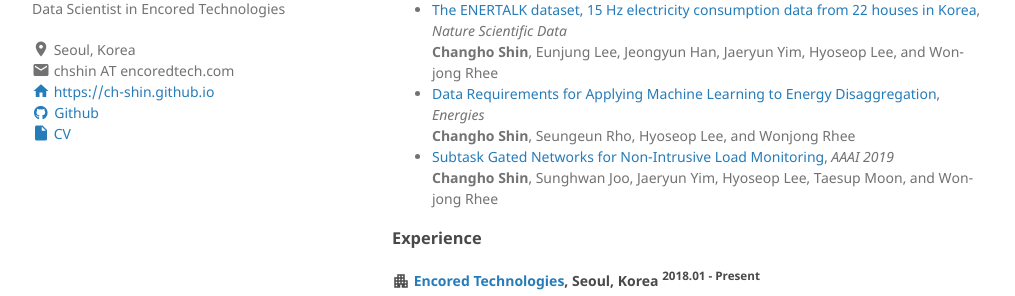
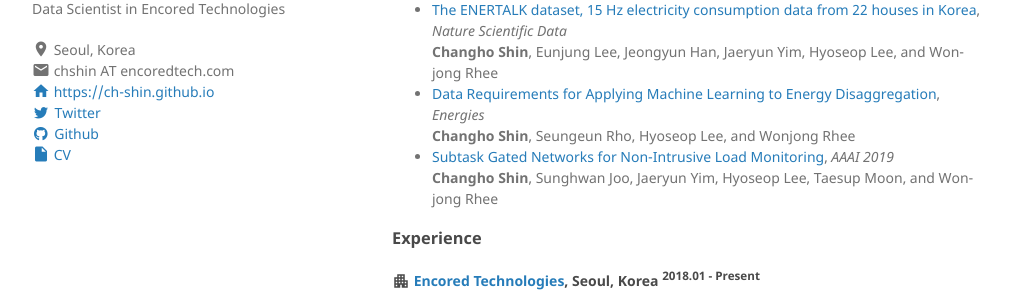
Before and after one commit to ch-shin/ch-shin.github.io, a Jekyll site: the page built from index.md, in a window 1280 px wide. Shown: the part 493-789 px from the top of the page, without its empty margins (128-1143 px from the left). Built offline with Jekyll 4.4.1, drawn with Linux system fonts in a browser that asks for light colours.

Commit message:
Add twitter id

```diff
--- a/_config.yml
+++ b/_config.yml
@@ -4,8 +4,9 @@ face: /assets/img/chshin.jpeg
 description: Data Scientist in Encored Technologies
 location: Seoul, Korea
 email: chshin AT encoredtech.com
+cv: https://drive.google.com/file/d/1Zw2Sdp5eoMbkaUimNIXxLJ-bwBsTU4J-/view?usp=sharing
 homepage: https://ch-shin.github.io
 github: https://github.com/ch-shin
-cv: https://drive.google.com/file/d/1Zw2Sdp5eoMbkaUimNIXxLJ-bwBsTU4J-/view?usp=sharing
+twitter: https://twitter.com/chshin1258
 #google_analytics:
 theme: jekyll-theme-minimal
--- a/_layouts/default.html
+++ b/_layouts/default.html
@@ -32,6 +32,9 @@
         <a href="{{ site.homepage }}">
           <i class="material-icons md-18">home</i> {{ site.homepage }}<br/>
         </a>
+        <a href="{{ site.twitter }}">
+          <i class="fab fa-twitter"></i> Twitter<br/>
+        </a>
         <a href="{{ site.github }}">
           <i class="fab fa-github"></i> Github<br/>
         </a>
```
